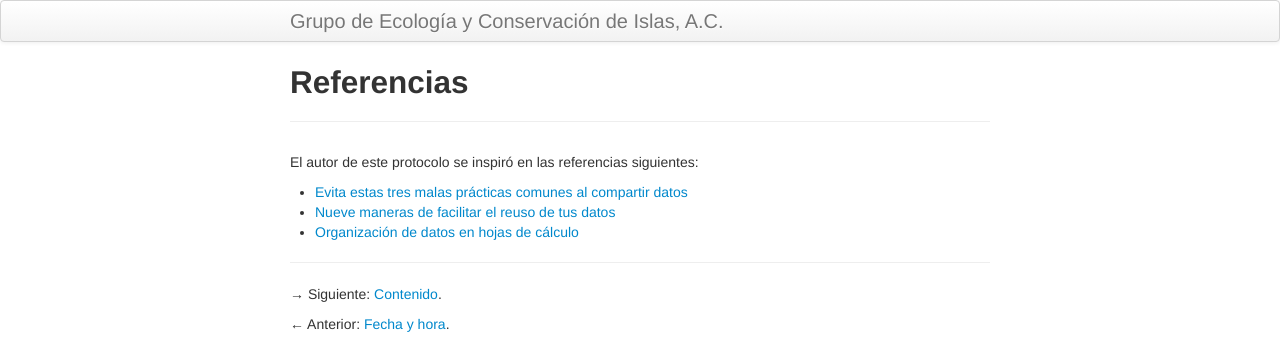
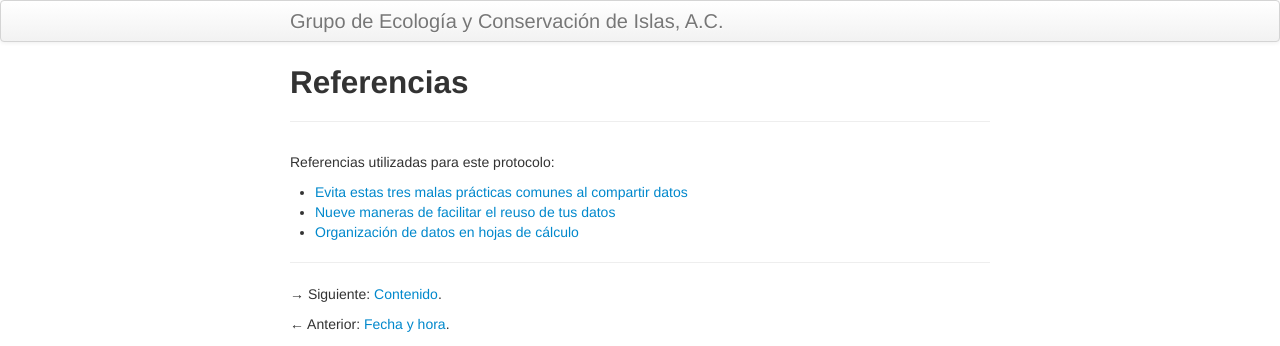
Before and after one commit to LizethMReyes/islasgeci.github.io, a Jekyll site: the page built from protocolo_basico/referencias.md, in a window 1280 px wide. Shown: the top 346 px of the page. Built offline with Jekyll 4.4.1, drawn with Linux system fonts in a browser that asks for light colours.

Commit message:
💫 Actualiza sección de referencias

```diff
--- a/protocolo_basico/referencias.md
+++ b/protocolo_basico/referencias.md
@@ -4,10 +4,12 @@ title: Referencias
 description: Lista de referencias en las que se inspiró este protocolo
 ---
 
-El autor de este protocolo se inspiró en las referencias siguientes:
+Referencias utilizadas para este protocolo:
 
-- [Evita estas tres malas prácticas comunes al compartir datos](https://luisdva.github.io/pls-don't-do-this/)
-- [Nueve maneras de facilitar el reuso de tus datos](http://ojs.library.queensu.ca/index.php/IEE/article/view/4608/4898)
+- [Evita estas tres malas prácticas comunes al compartir
+  datos](https://luisdva.github.io/pls-don't-do-this/)
+- [Nueve maneras de facilitar el reuso de tus
+  datos](http://ojs.library.queensu.ca/index.php/IEE/article/view/4608/4898)
 - [Organización de datos en hojas de cálculo](http://kbroman.org/dataorg/)
 
 ---
```
